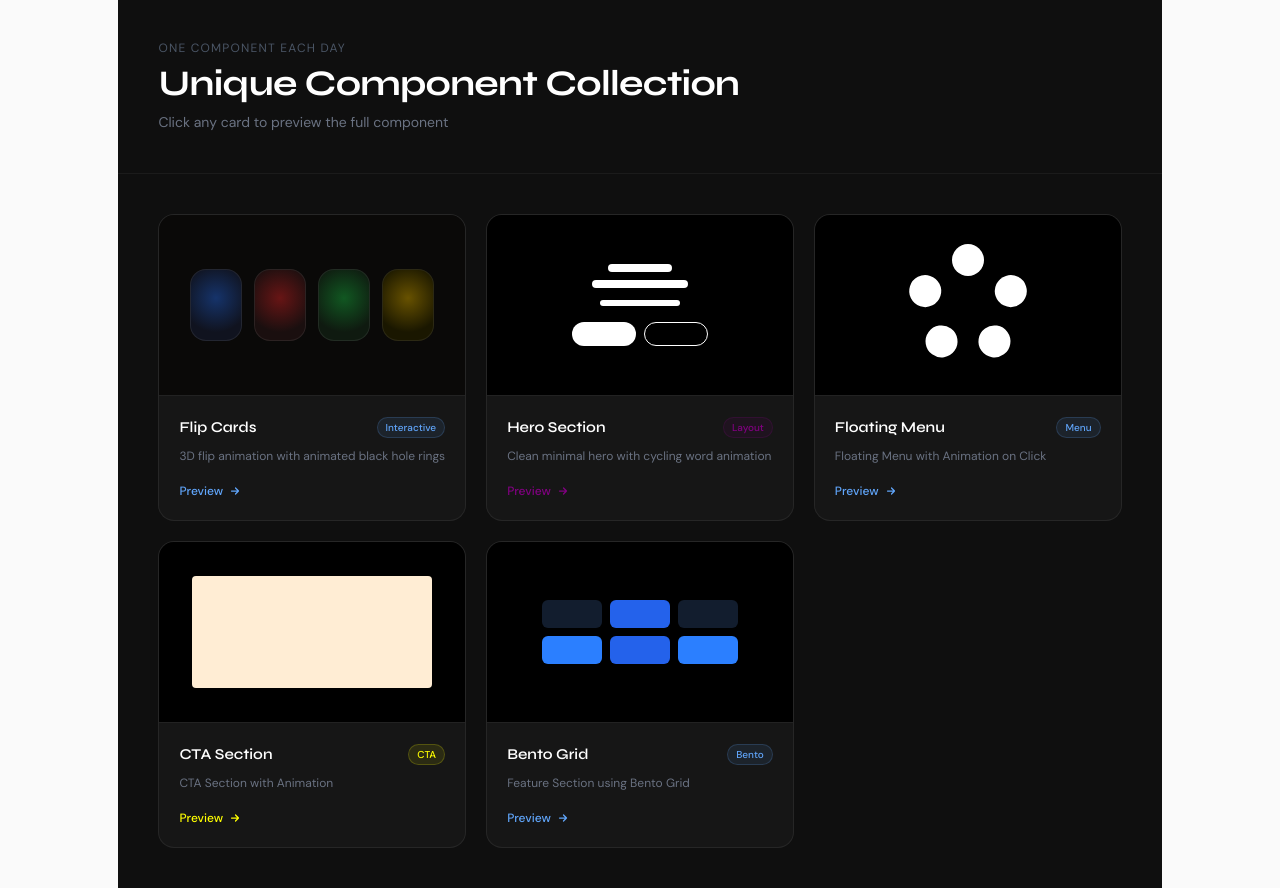
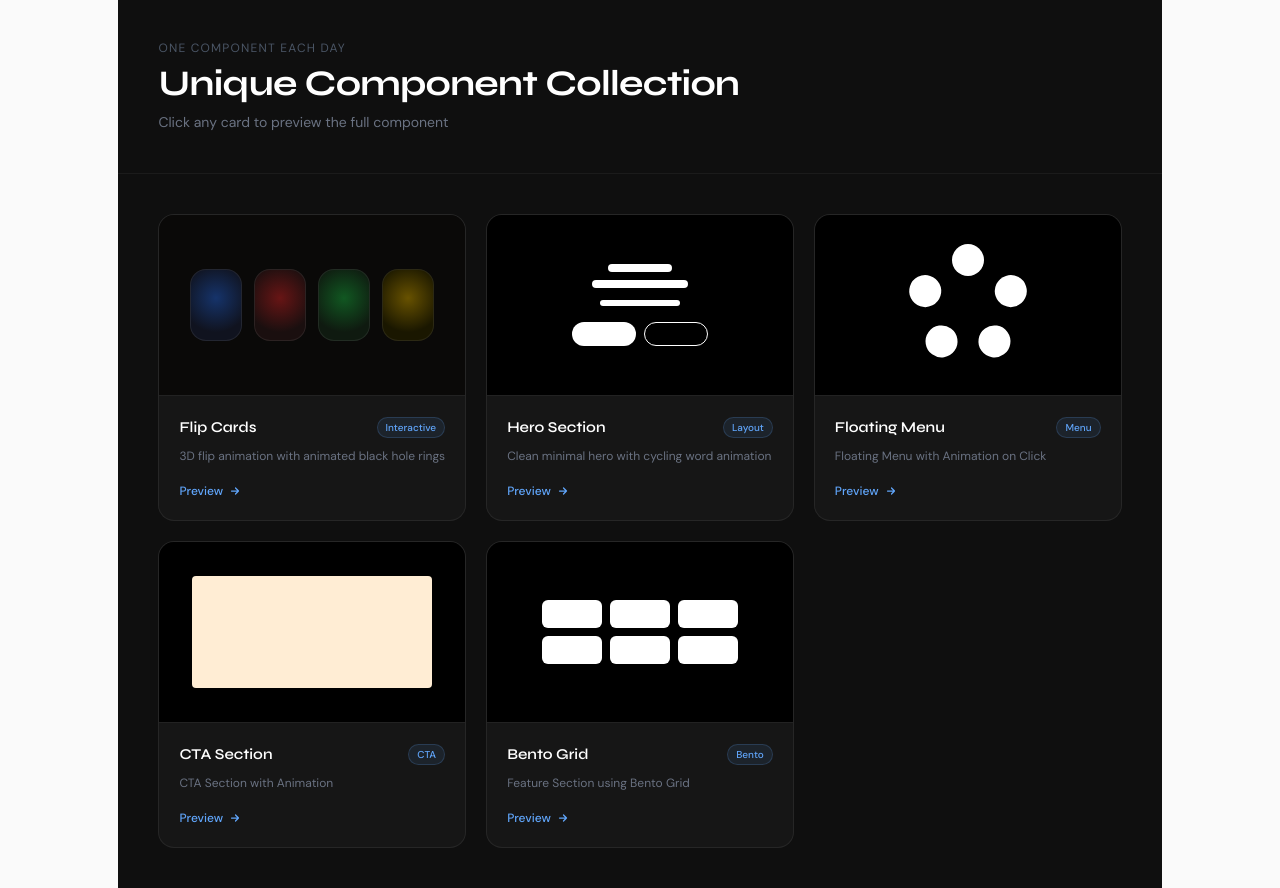
Before and after one commit to anupam-kumar-krishnan/daily-components, a Next.js app: page / in a window 1280 px wide. Built offline with nearby package versions, Linux system fonts and the light colour scheme.

Commit message:
fix: update tag colors and background styles in showcase components

```diff
--- a/app/components/showcase.tsx
+++ b/app/components/showcase.tsx
@@ -662,7 +662,7 @@ const COMPONENTS = [
     title: "Hero Section",
     description: "Clean minimal hero with cycling word animation",
     tag: "Layout",
-    tagColor: "#800080",
+    tagColor: "#60a5fa",
     preview: <HeroSection />,
     thumb: { bg: "#fafafa", accent: "#111" },
   },
@@ -680,7 +680,7 @@ const COMPONENTS = [
     title: "CTA Section",
     description: "CTA Section with Animation",
     tag: "CTA",
-    tagColor: "#ffff00",
+    tagColor: "#60a5fa",
     preview: <CTASection />,
     thumb: { bg: "#0a0a0a", accent: "#6366f1" },
   },
@@ -778,14 +778,14 @@ const ThumbMagnetic = () => (
   >
     <div className="grid grid-cols-3 gap-2">
       {/* Top Row */}
-      <div className="h-7 w-15 bg-[#121d2e] rounded-md"></div>
-      <div className="h-7 w-15 bg-[#2462eb] rounded-md"></div>
-      <div className="h-7 w-15 bg-[#121d2e] rounded-md"></div>
+      <div className="h-7 w-15 bg-white rounded-md"></div>
+      <div className="h-7 w-15 bg-white rounded-md"></div>
+      <div className="h-7 w-15 bg-white rounded-md"></div>
 
       {/* Bottom Row */}
-      <div className="h-7 w-15 bg-blue-500 rounded-md"></div>
-      <div className="h-7 w-15 bg-[#2462eb] rounded-md"></div>
-      <div className="h-7 w-15 bg-blue-500 rounded-md"></div>
+      <div className="h-7 w-15 bg-white rounded-md"></div>
+      <div className="h-7 w-15 bg-white rounded-md"></div>
+      <div className="h-7 w-15 bg-white rounded-md"></div>
     </div>
   </div>
 );
```
